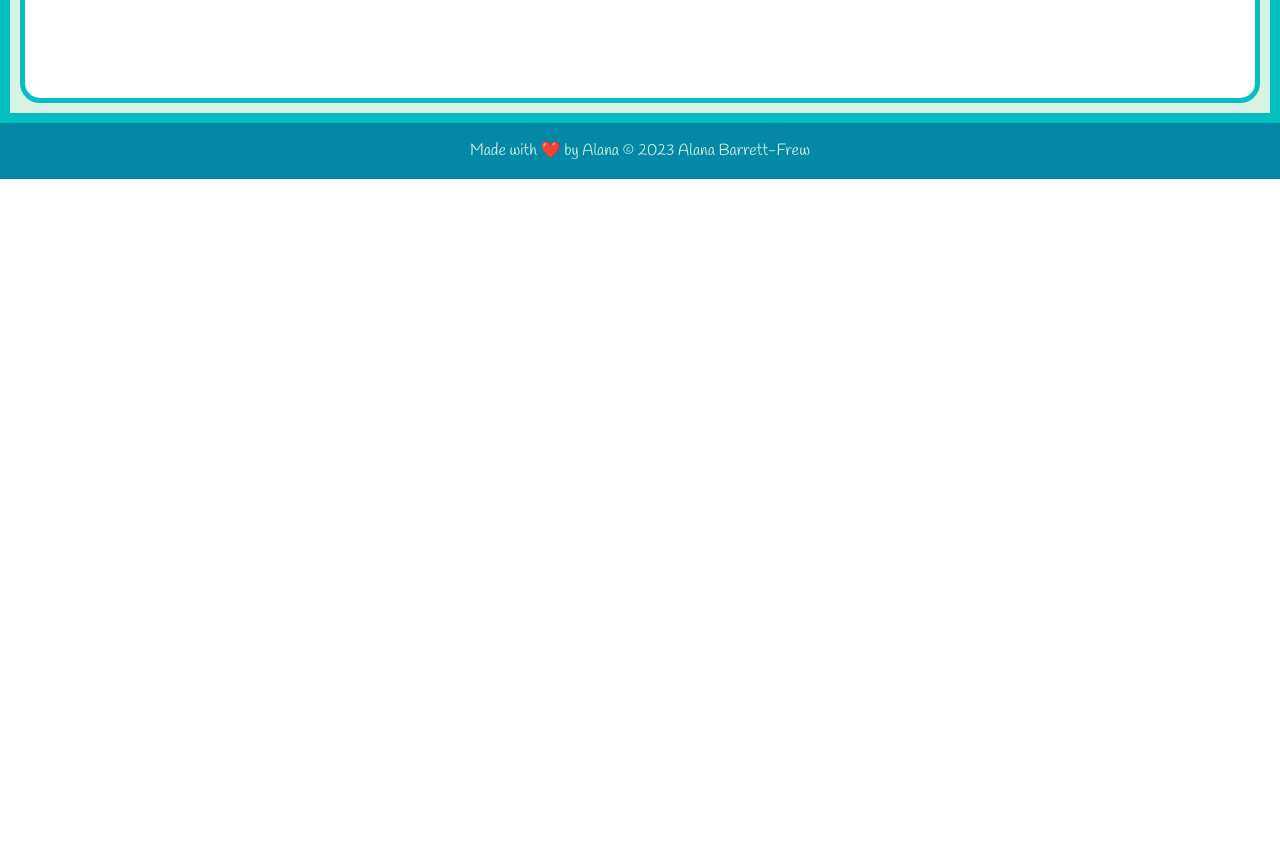
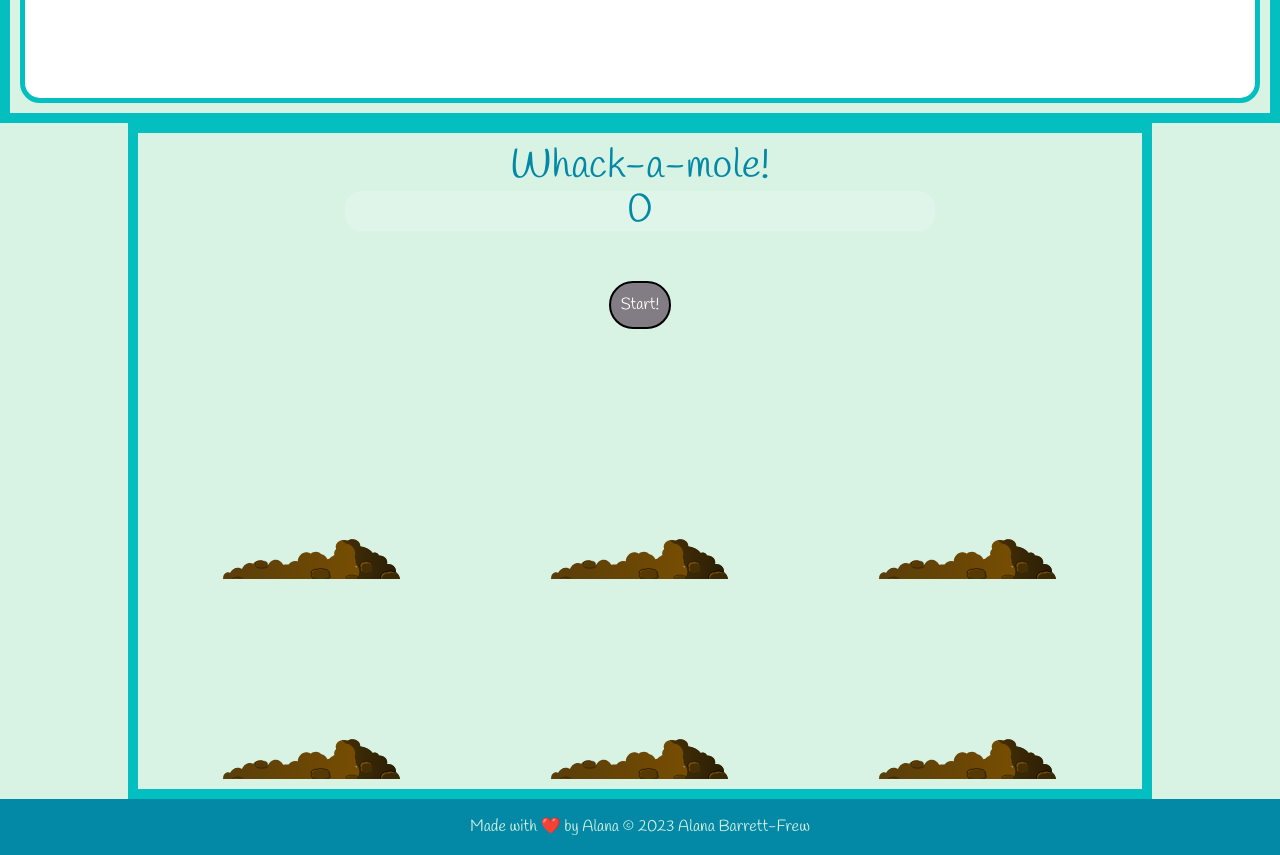
Before and after one commit to AlanaBF/Nautical-Turtle, a React (Vite) app: page /#/Fun in a window 1280 px wide. Shown: the part 1800-2655 px from the top of the page. Before the commit the page ends 1979 px from the top, so only its background shows below. Built offline with nearby package versions, Linux system fonts and the light colour scheme.

Commit message:
whackamole added

```diff
--- a/src/assets/styles/components.css
+++ b/src/assets/styles/components.css
@@ -238,6 +238,70 @@ canvas {
   border-radius: 5px;
   padding: 2px;
 }
+
+/* Whack a Mole */
+.score {
+  background: rgba(255,255,255,0.2);
+  padding: 0 3rem;
+  line-height: 1;
+  border-radius: 1rem;
+}
+
+.game {
+  width: 100%;
+  height: 400px;
+  display: flex;
+  flex-wrap: wrap;
+  margin: 0 auto;
+}
+
+.hole {
+  flex: 1 0 33.33%;
+  overflow: hidden;
+  position: relative;
+}
+
+.hole:after {
+  display: block;
+  background: url(../../components/WhackaMole/dirt.svg) bottom center no-repeat;
+  background-size: contain;
+  content: '';
+  width: 100%;
+  height:70px;
+  position: absolute;
+  z-index: 2;
+  bottom: -30px;
+}
+
+.mole {
+  background: url('../../components/WhackaMole/mole.svg') bottom center no-repeat;
+  background-size: 60%;
+  position: absolute;
+  top: 100%;
+  width: 100%;
+  height: 100%;
+  transition:all 0.4s;
+}
+
+.hole.up .mole {
+  top: 0;
+}
+
+.start-button {
+  background-color: #827D84;
+  color: white;
+  border: black solid 2px;
+  padding: 10px;
+  border-radius: 50px;
+  display: flex;
+  margin: 50px auto;
+}
+
+.start-button:hover {
+  background-color: white;
+  color: #827D84;
+}
+
 /* Google Search */
 
 .googleSearchText {
--- a/src/assets/styles/pages.css
+++ b/src/assets/styles/pages.css
@@ -49,8 +49,14 @@
 
 .doodle-container {
   border: var(--teal) solid 10px;
+  padding: 10px;
+}
 
+.game-container {
+  border: var(--teal) solid 10px;
   padding: 10px;
+  width: 80%;
+  margin: auto;
 }
 
 /* Blog Page Styles */
--- a/src/components/DoodlePad/index.jsx
+++ b/src/components/DoodlePad/index.jsx
@@ -90,6 +90,7 @@ function DoodlePad() {
     setCanvasContent(e.target.value);
   }
 
+
   return (
     <div>
       <h1 className="doodle-title">Doodle Pad</h1>
@@ -156,20 +157,6 @@ function DoodlePad() {
         onMouseMove={draw}
         onMouseUp={handleMouseUp}
         onMouseOut={handleMouseUp}
-        onTouchStart={(e) => {
-          setIsDrawing(true);
-          const rect = canvasRef.current.getBoundingClientRect();
-          setLastX(e.touches[0].clientX - rect.left);
-          setLastY(e.touches[0].clientY - rect.top);
-        }}
-        onTouchMove={(e) => {
-          const rect = canvasRef.current.getBoundingClientRect();
-          draw({
-            clientX: e.touches[0].clientX - rect.left,
-            clientY: e.touches[0].clientY - rect.left,
-          });
-        }}
-        onTouchEnd={() => setIsDrawing(false)}
       ></canvas>
     </div>
   );
--- /dev/null
+++ b/src/components/WhackaMole/index.jsx
@@ -0,0 +1,155 @@
+import React, { useState, useEffect } from "react";
+import "../../assets/styles/components.css";
+
+function WhackAMole() {
+  const [score, setScore] = useState(0);
+  const [timeUp, setTimeUp] = useState(false);
+  const [gameStarted, setGameStarted] = useState(false);
+  const [gameOver, setGameOver] = useState(false);
+  const [moles, setMoles] = useState([]);
+
+  const holes = Array.from({ length: 6 }, (_, i) => i + 1);
+  const [lastHole, setLastHole] = useState(null);
+
+  function randomTime(min, max) {
+    return Math.round(Math.random() * (max - min) + min);
+  }
+
+  function randomHole(holes) {
+    const idx = Math.floor(Math.random() * holes.length);
+    const hole = holes[idx];
+    if (hole === lastHole) {
+      return randomHole(holes);
+    }
+    setLastHole(hole);
+    return hole;
+  }
+
+  function peep() {
+    if (timeUp || gameOver) return;
+    const time = randomTime(200, 1000);
+    const hole = randomHole(holes);
+    document.querySelector(`.hole${hole}`).classList.add("up");
+    const mole = setTimeout(() => {
+      document.querySelector(`.hole${hole}`).classList.remove("up");
+      if (!timeUp && !gameOver) peep();
+    }, time);
+    setMoles((prevMoles) => [...prevMoles, mole]);
+  }
+
+  //   function startGame() {
+  //     setScore(0);
+  //     setTimeUp(false);
+  //     setGameOver(false);
+  //     setGameStarted(true);
+  //     setMoles([]);
+  //     peep();
+  //     setTimeout(() => {
+  //       setTimeUp(true);
+  //       setGameOver(true);
+  //     }, 10000);
+  //   }
+  function startGame() {
+    setScore(0);
+    setTimeUp(false);
+    setGameOver(false);
+    setGameStarted(true);
+    setMoles([]);
+
+    // Clear all timeouts
+    moles.forEach((mole) => clearTimeout(mole));
+
+    // Reset mole elements
+    const allMoles = document.querySelectorAll(".mole");
+    allMoles.forEach((mole) => mole.classList.remove("up"));
+
+    peep();
+    setTimeout(() => {
+      setTimeUp(true);
+      setGameOver(true);
+    }, 10000);
+  }
+
+  useEffect(() => {
+    if (gameStarted) {
+      const moles = document.querySelectorAll(".mole");
+
+      const bonk = (e) => {
+        // Your bonk function logic here
+        if (!e.isTrusted) return;
+        if (!timeUp && !gameOver) {
+          // Check if mole has already been hit
+          if (!e.target.classList.contains("hit")) {
+            setScore(score + 1); // Increase score by 1
+            e.target.classList.add("hit"); // Mark mole as hit to prevent score doubling
+          }
+          e.target.classList.remove("up");
+        }
+      };
+
+      const addEventListeners = () => {
+        moles.forEach((mole) => {
+          mole.addEventListener("click", bonk);
+          mole.addEventListener("touchstart", bonk);
+        });
+      };
+
+      const removeEventListeners = () => {
+        moles.forEach((mole) => {
+          mole.removeEventListener("click", bonk);
+          mole.removeEventListener("touchstart", bonk);
+        });
+      };
+
+      addEventListeners();
+
+      return () => {
+        removeEventListeners();
+      };
+    }
+  }, [gameStarted, score, timeUp, gameOver]);
+
+  useEffect(() => {
+    return () => {
+      moles.forEach((mole) => clearTimeout(mole));
+    };
+  }, [moles]);
+
+  return (
+    <div>
+      <h1>
+        Whack-a-mole! <span className="score">{score}</span>
+      </h1>
+      {!gameStarted && (
+        <button className="start-button" onClick={startGame}>
+          Start!
+        </button>
+      )}
+
+      <div className="game">
+        {holes.map((hole) => (
+          <div key={hole} className={`hole hole${hole}`}>
+            <div className="mole"></div>
+          </div>
+        ))}
+      </div>
+
+      {gameOver && (
+        <div className="game-over-popup">
+          <h2>Game Over!</h2>
+          <p>Your final score is: {score}</p>
+          <button
+            onClick={() => {
+              setGameStarted(false);
+              setGameOver(false);
+            }}
+          >
+            Play Again
+          </button>
+        </div>
+      )}
+    </div>
+  );
+}
+
+export default WhackAMole;
--- a/src/pages/Fun/index.jsx
+++ b/src/pages/Fun/index.jsx
@@ -4,7 +4,7 @@ import "../../assets/styles/pages.css";
 import Voiceinator from "../../components/Voiceinator";
 import SpeechDetector from "../../components/SpeechDetector.jsx";
 import DoodlePad from "../../components/DoodlePad/index.jsx";
-
+import WhackAMole from "../../components/WhackaMole/index.jsx";
 function Fun() {
   return (
     <div className="pageBackground">
@@ -19,6 +19,7 @@ function Fun() {
         <SpeechDetector />
       </div>
       <div className="doodle-container"><DoodlePad/></div>
+      <div className="game-container"><WhackAMole/></div>
     </div>
   );
 }
```
Also changed, not shown: src/components/WhackaMole/dirt.svg (added), src/components/WhackaMole/mole.svg (added).
